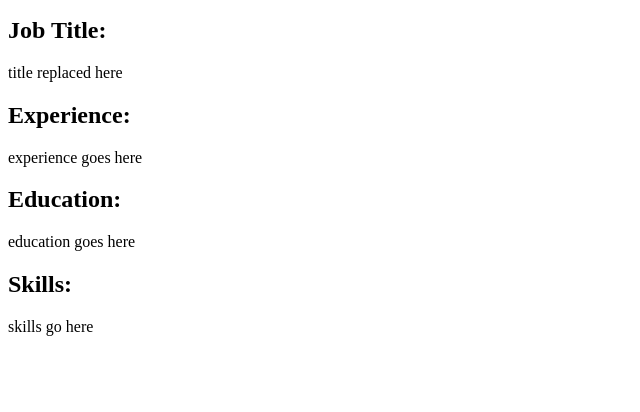
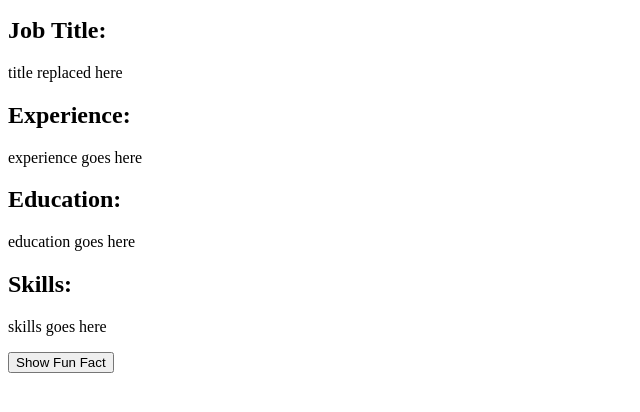
Before and after one commit to haileyp15/resume-project, a plain HTML site: page index.html in a window 1280 px wide. Shown: the part 110-522 px from the top of the page, without its empty margins (0-640 px from the left). Drawn offline with Linux system fonts and the light colour scheme.

Commit message:
index.html

```diff
--- a/index.html
+++ b/index.html
@@ -20,7 +20,10 @@
         <p id="education">education goes here</p>
 
         <h2>Skills:</h2>
-        <p id="skills">skills go here</p>
+        <p id="skills">skills goes here</p>
+            <div id="skills-section"></div>
+
+        <button onclick="showFunFact()">Show Fun Fact</button>
 
     </body>
 
```
